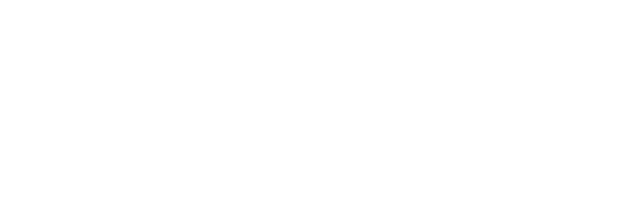
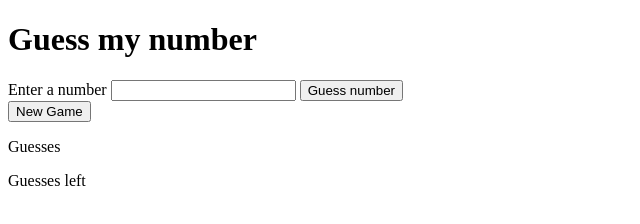
Before and after one commit to RobertB512/number-guessing-game, a plain HTML site: page index.html in a window 1280 px wide. Shown: the whole page, without its empty margins (0-640 px from the left). Drawn offline with Linux system fonts and the light colour scheme.

Commit message:
Add the html content

```diff
--- a/index.html
+++ b/index.html
@@ -10,6 +10,25 @@
   <title>Number guessing game</title>
 </head>
 <body>
+  <h1>Guess my number</h1>
+  <!-- for to guess the number -->
+  <form class="number-form" action="">
+    <label for="guessed-number">Enter a number</label>
+    <input id="guessed-number" type="number">
+    <input class="guess-btn" type="submit" value="Guess number">
+  </form>
+  <button class="new-game-btn">New Game</button>
+  <p class="message"></p>
+  <section class="guess-count-area">
+    <div class="times-guessed-box">
+      <p class="times=guessed"></p>
+      <p class="guess-count-lbl">Guesses</p>
+    </div>
+    <div class="guesses-left-box">
+      <p class="guesses-left"></p>
+      <p class="guess-count-lbl">Guesses left</p>
+    </div>
 
+  </section>
 </body>
 </html>
```
